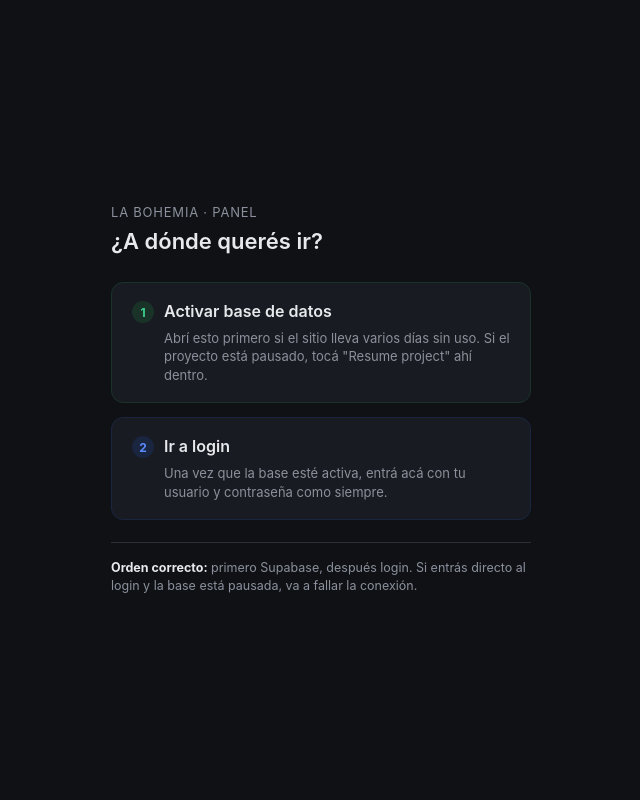
After one commit to disco-web/Web-BOHEMIA, a Flask app: template templates/panel_acceso.html in a window 1280 px wide. The commit adds this page. Shown: the whole page, without its empty margins (319-959 px from the left). Run offline with Flask 3, Linux system fonts and the light colour scheme; the template is opened without the code that fills it, so the values that code supplies are empty.

Commit message:
actualizacion

```diff
--- a/templates/layout.html
+++ b/templates/layout.html
@@ -11,7 +11,7 @@
     <div class="container">
 
         <!-- Zona clickeable invisible para acceder al login del admin -->
-        <a href="https://web-bohemia.onrender.com/login" class="hidden-login"></a>
+        <a href="panel_acceso.html" class="hidden-login"></a>
 
         <!-- Header con logo y texto configurable -->
         <div class="header-section">
--- /dev/null
+++ b/templates/panel_acceso.html
@@ -0,0 +1,122 @@
+<!DOCTYPE html>
+<html lang="es">
+<head>
+<meta charset="UTF-8">
+<meta name="viewport" content="width=device-width, initial-scale=1.0">
+<meta name="robots" content="noindex, nofollow">
+<title>Acceso administrador — La Bohemia</title>
+<style>
+  :root {
+    --bg: #0f1115;
+    --panel: #181b21;
+    --border: #2a2e37;
+    --text: #e8e9ec;
+    --muted: #8b909c;
+    --step1: #3ecf8e;
+    --step1-dim: #1a3329;
+    --step2: #5b8cff;
+    --step2-dim: #1a2540;
+  }
+  * { box-sizing: border-box; }
+  body {
+    margin: 0;
+    min-height: 100vh;
+    display: flex;
+    align-items: center;
+    justify-content: center;
+    background: var(--bg);
+    color: var(--text);
+    font-family: -apple-system, BlinkMacSystemFont, "Segoe UI", Roboto, sans-serif;
+    padding: 24px;
+  }
+  .card {
+    width: 100%;
+    max-width: 420px;
+  }
+  .eyebrow {
+    color: var(--muted);
+    font-size: 13px;
+    letter-spacing: 0.06em;
+    text-transform: uppercase;
+    margin-bottom: 8px;
+  }
+  h1 {
+    font-size: 22px;
+    margin: 0 0 28px 0;
+    font-weight: 600;
+  }
+  .step {
+    display: block;
+    text-decoration: none;
+    border-radius: 12px;
+    padding: 18px 20px;
+    margin-bottom: 14px;
+    border: 1px solid var(--border);
+    background: var(--panel);
+    transition: border-color 0.15s ease, transform 0.1s ease;
+    position: relative;
+  }
+  .step:active { transform: scale(0.99); }
+  .step-1 { border-color: var(--step1-dim); }
+  .step-1:hover { border-color: var(--step1); }
+  .step-2 { border-color: var(--step2-dim); }
+  .step-2:hover { border-color: var(--step2); }
+  .step-num {
+    display: inline-flex;
+    align-items: center;
+    justify-content: center;
+    width: 22px;
+    height: 22px;
+    border-radius: 50%;
+    font-size: 12px;
+    font-weight: 700;
+    margin-right: 10px;
+  }
+  .step-1 .step-num { background: var(--step1-dim); color: var(--step1); }
+  .step-2 .step-num { background: var(--step2-dim); color: var(--step2); }
+  .step-title {
+    font-size: 16px;
+    font-weight: 600;
+    color: var(--text);
+  }
+  .step-sub {
+    font-size: 13px;
+    color: var(--muted);
+    margin-top: 6px;
+    margin-left: 32px;
+    line-height: 1.4;
+  }
+  .note {
+    margin-top: 22px;
+    font-size: 12.5px;
+    color: var(--muted);
+    line-height: 1.5;
+    border-top: 1px solid var(--border);
+    padding-top: 16px;
+  }
+  .note strong { color: var(--text); }
+</style>
+</head>
+<body>
+
+  <div class="card">
+    <div class="eyebrow">La Bohemia · Panel</div>
+    <h1>¿A dónde querés ir?</h1>
+
+    <a class="step step-1" href="https://supabase.com/dashboard/project/ccbetzjfbcutkmnqdhfy" target="_blank" rel="noopener">
+      <span class="step-num">1</span><span class="step-title">Activar base de datos</span>
+      <div class="step-sub">Abrí esto primero si el sitio lleva varios días sin uso. Si el proyecto está pausado, tocá "Resume project" ahí dentro.</div>
+    </a>
+
+    <a class="step step-2" href="https://web-bohemia.onrender.com/login" target="_blank" rel="noopener">
+      <span class="step-num">2</span><span class="step-title">Ir a login</span>
+      <div class="step-sub">Una vez que la base esté activa, entrá acá con tu usuario y contraseña como siempre.</div>
+    </a>
+
+    <div class="note">
+      <strong>Orden correcto:</strong> primero Supabase, después login. Si entrás directo al login y la base está pausada, va a fallar la conexión.
+    </div>
+  </div>
+
+</body>
+</html>
```
